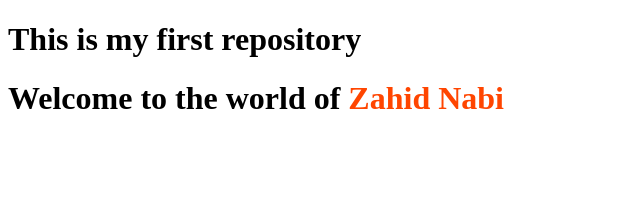
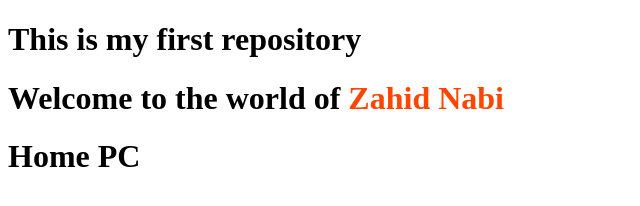
Before and after one commit to Zahid-Nabi/my-first-repo, a plain HTML site: page index.html in a window 1280 px wide. Shown: the whole page, without its empty margins (0-640 px from the left). Drawn offline with Linux system fonts and the light colour scheme.

Commit message:
My PC Added

```diff
--- a/index.html
+++ b/index.html
@@ -10,5 +10,6 @@
 <body>
     <h1>This is my first repository</h1>
     <h1>Welcome to the world of <span>Zahid Nabi</span></h1>
+    <h1>Home PC</h1>
 </body>
 </html>
```
